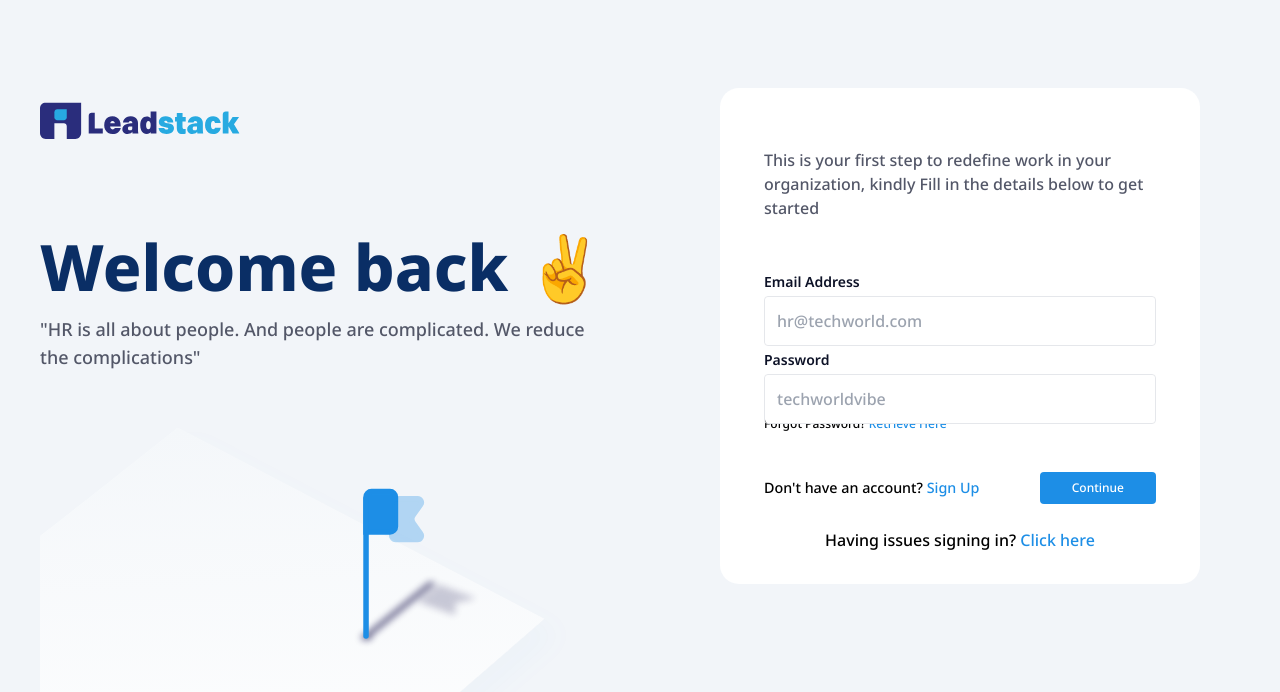
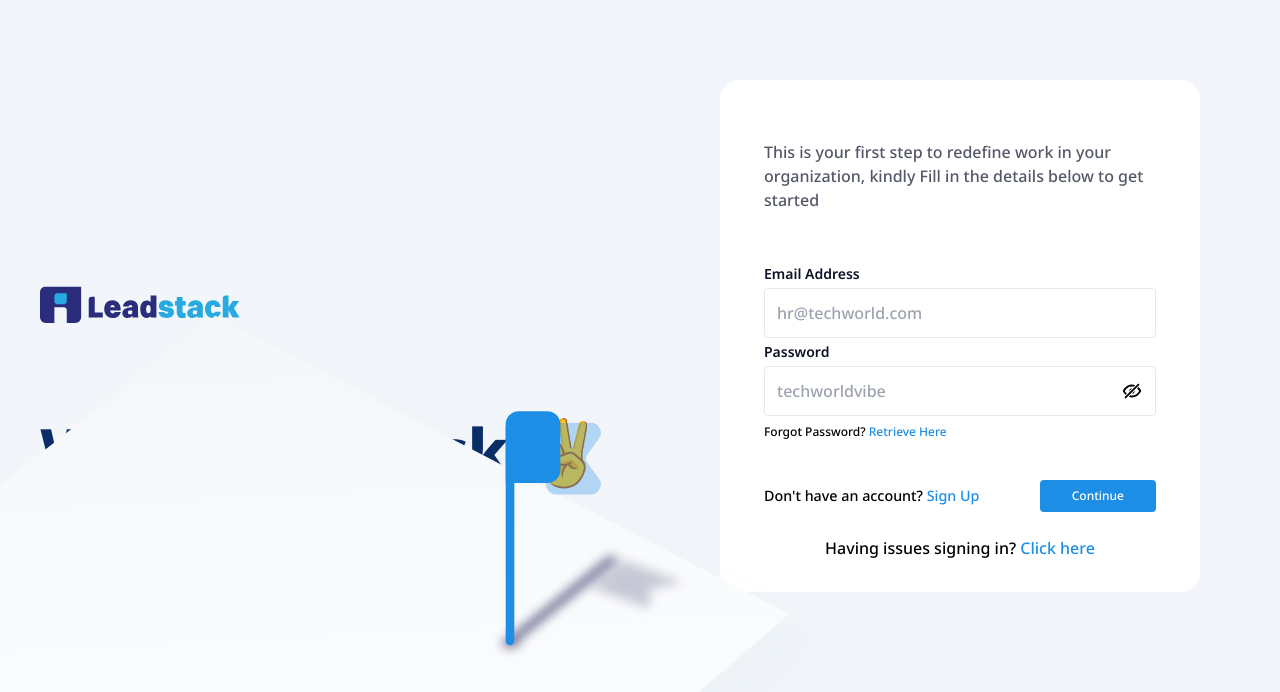
Before and after one commit to geraldkachi/leadstack-hr, a React (Vite) app: page /login in a window 1280 px wide. Shown: the top 692 px of the page. Built offline with nearby package versions, Linux system fonts and the light colour scheme.

Commit message:
update on  login

```diff
--- a/src/components/Drawer/Drawer.tsx
+++ b/src/components/Drawer/Drawer.tsx
@@ -34,7 +34,7 @@ const DrawerCom = () => {
                 onClose={onClose}
                 open={openDraw}
                 key={placement}
-                width={`${open ? 230 : 60}`}
+                width={`${open ? 230 :0}`}
             >
                 <Sidebar {...{ open }} />
             </Drawer>
--- a/src/components/button/Button.tsx
+++ b/src/components/button/Button.tsx
@@ -19,7 +19,7 @@ type Props = DetailedHTMLProps<
 };
 
 const variants = {
-    primary: 'bg-[#3699FF] text-white hover:bg-blue-2 border-none',
+    primary: 'bg-[#3699FF] text-white hover:bg-blue-2 border-none hover:bg-[#2692ff]',
     secondary: 'bg-red text-white hover:bg-red-1 border-none',
     link: 'bg-none text-blue hover:bg-white-azure border-none',
     outline:
--- a/src/components/index.ts
+++ b/src/components/index.ts
@@ -15,3 +15,4 @@ export { default as Breadcrumbs } from "./Breadcrumbs/Breadcrumbs";
 export { default as Toast } from "./Toast/Toast";
 export { default as Select } from "./Select/Select";
 export { default as Drawer } from "./Drawer/Drawer";
+export { default as PasswordMe } from "./otherComponents/PasswordMe";
--- a/src/components/otherComponents/PasswordMe.tsx
+++ b/src/components/otherComponents/PasswordMe.tsx
@@ -5,7 +5,7 @@ interface Props {
 const PasswordMe = (props: Props) => {
   const { showPassword, setShowPassword } = props;
   return (
-    <div onClick={() => setShowPassword(!showPassword)}>
+    <div className="p-2" onClick={() => setShowPassword(!showPassword)}>
       {showPassword ? (
         <svg xmlns="http://www.w3.org/2000/svg" width="22px" height="22px" viewBox="0 0 24 24" fill="none">
           <path fill-rule="evenodd" clip-rule="evenodd" d="M12 9C10.3431 9 9 10.3431 9 12C9 13.6569 10.3431 15 12 15C13.6569 15 15 13.6569 15 12C15 10.3431 13.6569 9 12 9ZM11 12C11 11.4477 11.4477 11 12 11C12.5523 11 13 11.4477 13 12C13 12.5523 12.5523 13 12 13C11.4477 13 11 12.5523 11 12Z" fill="#000000" />
--- a/src/components/sidebar/Sidebar.tsx
+++ b/src/components/sidebar/Sidebar.tsx
@@ -85,7 +85,7 @@ const Sidebar = ({ open }: SidebarProps) => {
   return (
     <section className={`sidebar  ${openDraw && '!block px-1 w-max'} hidden sm:block bg-white overflow-y-scroll no-scrollbar`}>
       <div
-        className={` ${open ? "sm:w-[280px] ease-in-out duration-500" : "w-20 ease-in-out duration-500"} overflow-y-scroll flex flex-col justify- transition-all ease-in-out text-white  h- relative duration-300`}
+        className={` ${open ? "sm:w-[280px] ease-in-out duration-500" : "w-20 ease-in-out duration-500"} overflow-y-scroll flex flex-col justify- transition-all ease-in-out text-white  h- relative duration-300 mx-auto`}
       >
         <div className="px-2 py-5">
           <div className={`${open ? "justify-between" : 'justify-center'} flex items-center`}>
--- a/src/hooks/useAuth.ts
+++ b/src/hooks/useAuth.ts
@@ -9,7 +9,7 @@ type State = {
     phoneNumber?: string
     setPhoneNumber?: (phoneNumber: string) => void
     isAuthenticated?: boolean
-    activeTab?: number
+    activeTab: number
     activeFont: string
     open: boolean
     openDraw: boolean
--- a/src/index.css
+++ b/src/index.css
@@ -54,3 +54,6 @@ div.rcp-interactive > .rcp-hue {
   left: 0 !important;
   margin-top: 10px !important;
 }
+.ant-tabs-nav-list {
+  margin-left: 0 !important;
+}
--- a/src/pages/Dashboard/Dashboard.tsx
+++ b/src/pages/Dashboard/Dashboard.tsx
@@ -15,6 +15,7 @@ import IconOne from './IconOne'
 import IconTwo from './IconTwo'
 import IconThree from './IconThree'
 import { openNotification } from "../../utils";
+import { Link } from "react-router-dom";
 
 const Dashboard = () => {
   const [color, setColor] = useColor("");
@@ -76,7 +77,7 @@ const Dashboard = () => {
           <img src="/cautionsuccess.svg" alt="caution" />
           <div>
             <div className='text-[#3F4254] font-bold text-base'>Account Verification Successful</div>
-            <div className='text-[#7E8299] text-sm md:text-base'>your account verification was successful, you can start with the following; <span className='text-[#00A3FF]'>Add Employees</span> </div>
+            <div className='text-[#7E8299] text-sm md:text-base'>your account verification was successful, you can start with the following; <Link to='/employees/add-employees' className='text-[#00A3FF] cursor-pointer'>Add Employees</Link> </div>
           </div>
         </div>
       ) : (
@@ -116,7 +117,7 @@ const Dashboard = () => {
         afterClose={() => setModalOpen(false)}
         width={1127}
       >
-        <div className='grid md:grid-cols-5 items-start justify-  p-8 h-[650px] overflow-y-scroll no-scrollbar'>
+        <div className='grid lg:grid-cols-5 items-start justify-  p-8 h-[650px] overflow-y-scroll no-scrollbar'>
           <div className='col-span-1 items-start hidden sm:block '>
             <div>
               <div className="text-base md:text-lg] whitespace-nowrap">Complete Onboarding</div>
--- a/src/pages/Employees/AddEmployees.tsx
+++ b/src/pages/Employees/AddEmployees.tsx
@@ -82,8 +82,12 @@ const AddEmployees = () => {
                 </div>
             </div>
 
+            <div className="px-4 md:px-8 flex items-center justify-end">
+                {data.map((_, idx) => <>
+                    <span key={idx} className={`${data[activeTab].label && 'border-b w-4 p-1 bg-[#1D8E6]'}"text border-b border-[#1D8EE6] w-4 p-2 bg-[#1D8EE6]"`}>{data[activeTab].label}</span>
+                </>)}
+            </div>
             <div className="mt-10  pb-36">
-
                 <Tabs data={data} {...{ activeTab }} />
             </div>
         </div>
--- a/src/pages/Login/Login.tsx
+++ b/src/pages/Login/Login.tsx
@@ -6,8 +6,9 @@ const Login = () => {
     // const [currentStep, setCurrentStep] = useState<number>(1);
 
     return (
-        <div className="grid md:grid-cols-2 h-screen bg-[#F2F5F9]">
-            <div className=" hidden md:block p-10 place-content-center">
+        <div className="relative">
+            <div className="grid lg:grid-cols-2 h-screen bg-[#F2F5F9]">
+                <div className=" hidden lg:block p-10 place-content-center">
                     {/* <Stepper {...{ currentStep, setCurrentStep }} /> */}
                     <div className="relative col-span-2 place-content-center p-0  bg-contain bg-no-repeat w-full text-white h-full">
                         <img src="/login-logo.svg" className=" pt-10" alt="" />
@@ -15,23 +16,23 @@ const Login = () => {
                         <p className="text-[64px] mt-20 text-[#0A2E65] whitespace-nowrap font-extrabold">Welcome back ✌ ️</p>
                         <p className="text-[#535768] text-lg">"HR is all about people. And people are complicated. We reduce the complications"</p>
 
-                    <div className=" bottom-36 p-5 pr-16 text-2xl">
-
-                    </div>
                         {/* {currentStep === 1 && */}
-                        <img src="/login-img1.svg" alt="" />
                         {/* } */}
                     </div>
 
                 </div>
 
-            <div className="flex-col flex-1 flex mx-auto md:m-20 md:justify-between relative">
+                <div className="flex-col flex-1 flex mx-auto md:m-20 justify-center md:justify-between relative">
                     <div></div>
                     <div className="mb-32 p-8 rounded-[19.095px] bg-white ">
                         {/* {currentStep === 1 && <LoginForm  />} */}
-                    { <LoginForm  />}
+                        {<LoginForm />}
                     </div>
                     <div></div>
+                </div>
+            </div>
+            <div className="absolute bottom-0">
+                <img src="/login-img1.svg" alt="" />
             </div>
         </div>
     )
--- a/src/pages/Login/LoginForm.tsx
+++ b/src/pages/Login/LoginForm.tsx
@@ -1,13 +1,15 @@
-import { useRef } from "react";
-import { Button, Input } from "../../components"
+import { useRef, useState } from "react";
+import { Button, Input, PasswordMe } from "../../components"
 import { useNavigate } from "react-router-dom";
 // interface Props {
 //     setCurrentStep?: Dispatch<SetStateAction<number>>
 //   }
 
 const LoginForm = () => {
+    const navigate = useNavigate();
     const formInput = useRef<HTMLInputElement>(null);
-    const navigate = useNavigate();
+    const [showPassword, setShowPassword] = useState(false);
+
 
     return (
         <div className="w-full max-w-xl mx-auto px-3">
@@ -31,12 +33,6 @@ const LoginForm = () => {
                         type="text"
                         name="password"
                         placeholder="hr@techworld.com"
-                    // TrailingIcon={() => (
-                    //     <PasswordMe
-                    //         showPassword={showPassword}
-                    //         setShowPassword={setShowPassword}
-                    //     />
-                    // )}
                     />
 
                     {/* <Input inputClassName="border-b border-[#C5C5C5]" type="text" placeholder="Email here..." value={email} onChange={(e: React.ChangeEvent<HTMLInputElement>) => setEmail(e.target.value)} className="" LeadingIcon={() => <></>} /> */}
@@ -45,16 +41,22 @@ const LoginForm = () => {
                 <Input
                     label="Password"
                     ref={formInput}
-                    type="email"
+                    type={showPassword ? 'text' : 'password'}
                     name="password"
                     placeholder="techworldvibe"
+                    TrailingIcon={() => (
+                        <PasswordMe
+                            showPassword={showPassword}
+                            setShowPassword={setShowPassword}
+                        />
+                    )}
                 />
-                <div className="-mt-2 text-xs">Forgot Password? <span className="text-[#1D8EE6] text-xs cursor-pointer" onClick={() => navigate('/forgot-password')}> Retrieve Here</span></div>
+                <div className="mt-2 text-xs">Forgot Password? <span className="text-[#1D8EE6] text-xs cursor-pointer" onClick={() => navigate('/forgot-password')}> Retrieve Here</span></div>
 
 
                 <div className="flex items-center justify-between mt-10">
                     <div className="text-[14.321px]">
-                        Don&apos;t have an account? <span className="text-[#1D8EE6] cursor-pointer" onClick={() => navigate('/') }>Sign Up</span>
+                        Don&apos;t have an account? <span className="text-[#1D8EE6] cursor-pointer" onClick={() => navigate('/')}>Sign Up</span>
                     </div>
 
                     <Button
@@ -67,7 +69,7 @@ const LoginForm = () => {
 
 
                 <div className="text-center mt-6">
-                Having issues signing  in? <span className="text-[#1D8EE6] cursor-pointer" onClick={() => navigate('/') }>Click here</span>
+                    Having issues signing  in? <span className="text-[#1D8EE6] cursor-pointer" onClick={() => navigate('/')}>Click here</span>
                 </div>
             </form>
 
```
Also changed, not shown: src/pages/Dashboard/SectionTwo.tsx (+24 -5 lines). Lines whose indentation alone changed are shown as unchanged.
